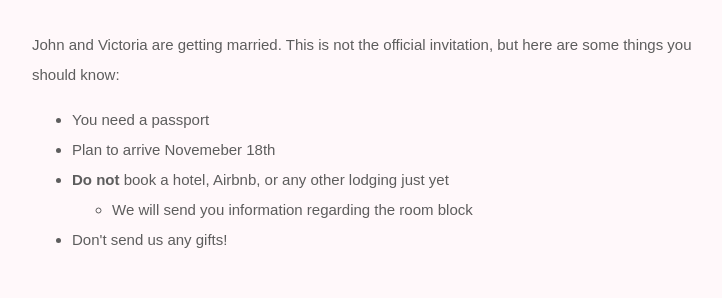
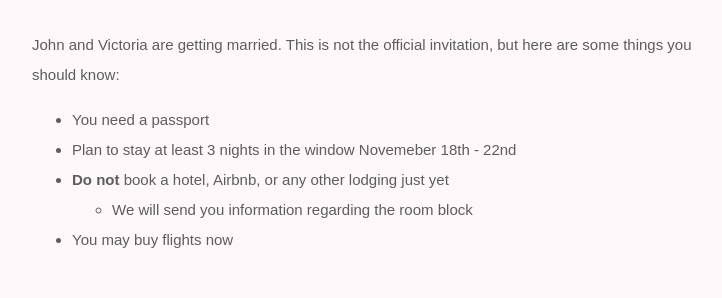
Before and after one commit to exvuma/wedding, a Gatsby site: page / in a window 1280 px wide. Shown: the part 800-1098 px from the top of the page, without its empty margins (278-1000 px from the left). Built offline with nearby package versions, Linux system fonts and the light colour scheme; Gatsby itself is replaced by a stand-in of ours; grey boxes are pictures that could not be loaded; a web font is replaced by a local one.

Commit message:
Fix details

```diff
--- a/src/components/HomePage.tsx
+++ b/src/components/HomePage.tsx
@@ -6,6 +6,7 @@ import { fontFamily, space } from '../theme'
 import { ColoredBlade } from './ColoredBlade'
 import { FormSection } from './FormSection'
 import { Hero } from './Hero'
+import { Footer } from './Footer'
 
 export const HomePage: React.FC = () => (
   <DefaultLayout>
@@ -33,15 +34,15 @@ export const HomePage: React.FC = () => (
         </p>
         <ul>
           <li>You need a passport</li>
-          <li>Plan to arrive Novemeber 18th</li>
+          <li>Plan to stay at least 3 nights in the window Novemeber 18th - 22nd</li>
           <li>
             <strong>Do not</strong> book a hotel, Airbnb, or any other lodging
             just yet
             <ul>
               <li>We will send you information regarding the room block</li>
             </ul>
+            <li>You may buy flights now</li>
           </li>
-          <li>Don't send us any gifts!</li>
         </ul>
       </div>
       {/* <DetailsList>
@@ -102,5 +103,6 @@ export const HomePage: React.FC = () => (
     <ContainerSmall>
       <FormSection />
     </ContainerSmall>
+    <Footer />
   </DefaultLayout>
 )
```
